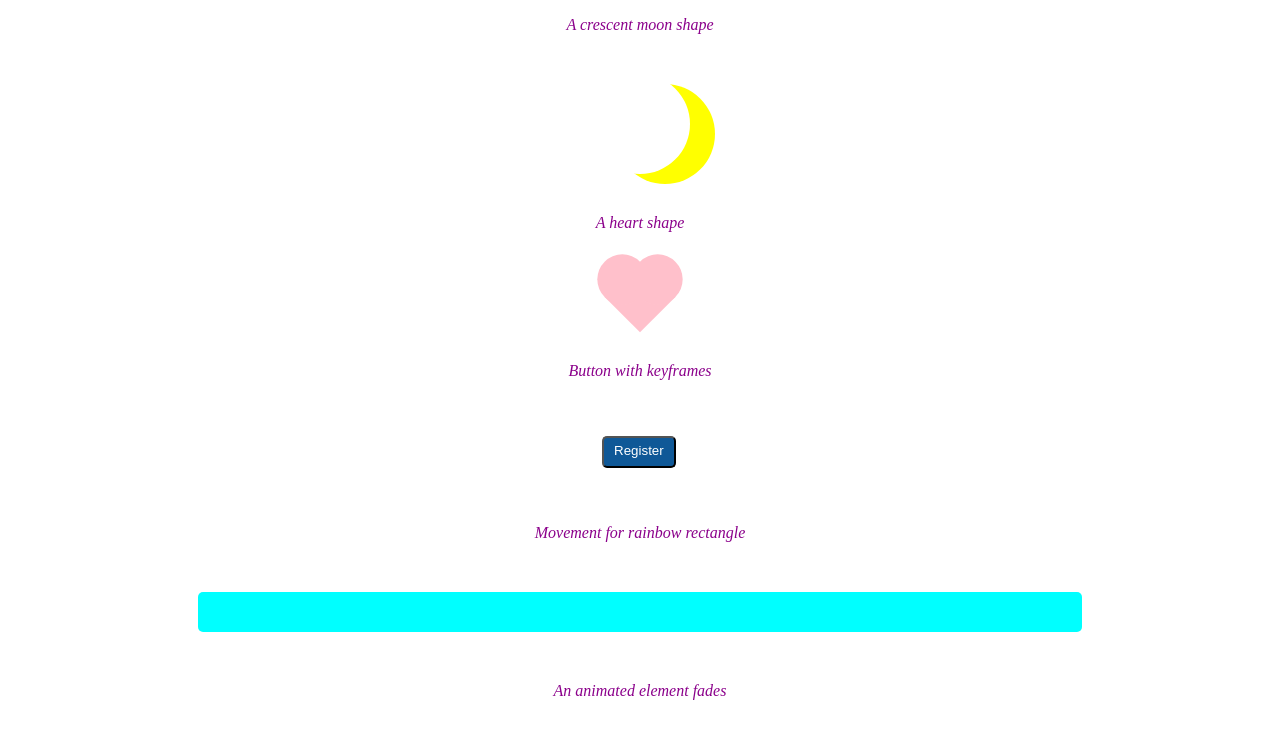
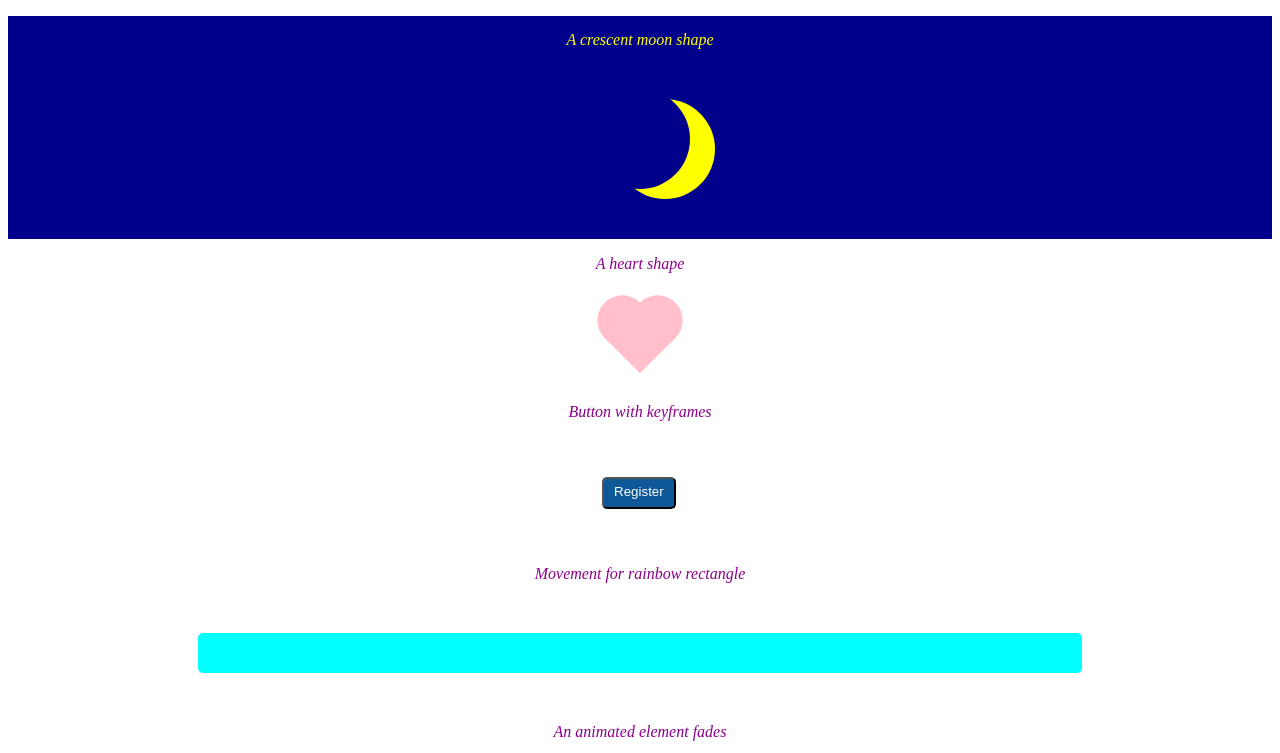
Before and after one commit to wrunika/Graphic-using-CSS, a plain HTML site: page index.html in a window 1280 px wide. Shown: the top 753 px of the page. Drawn offline with Linux system fonts and the light colour scheme.

Commit message:
feat: change background for moon shape

```diff
--- a/index.html
+++ b/index.html
@@ -8,8 +8,8 @@
     <title>Graphic CSS</title>
   </head>
   <body>
-    <div>
-      <p>A crescent moon shape</p>
+    <div class="sky">
+      <p class="sky-p">A crescent moon shape</p>
       <div class="center"></div>
     </div>
     <div>
--- a/style.css
+++ b/style.css
@@ -5,6 +5,16 @@ p {
 }
 
 /* moon shape */
+.sky {
+  background-color: darkblue;
+  padding-bottom: 10px;
+}
+
+.sky-p {
+  padding-top: 15px;
+  color: yellow;
+}
+
 .center {
   margin: 40px auto;
   width: 100px;
```
